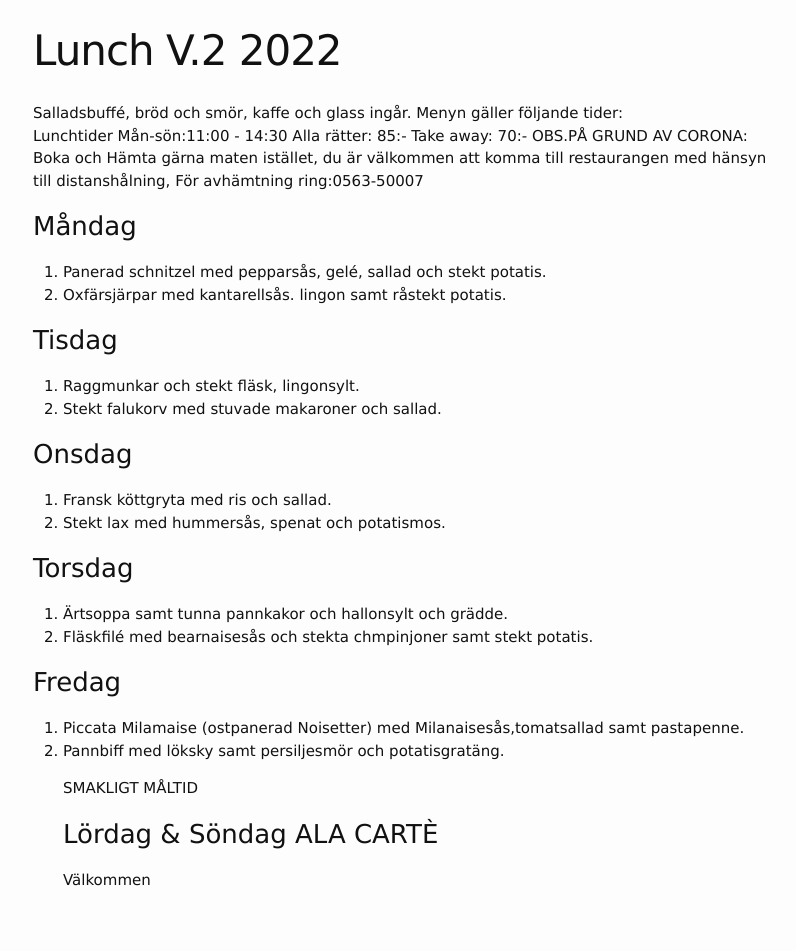
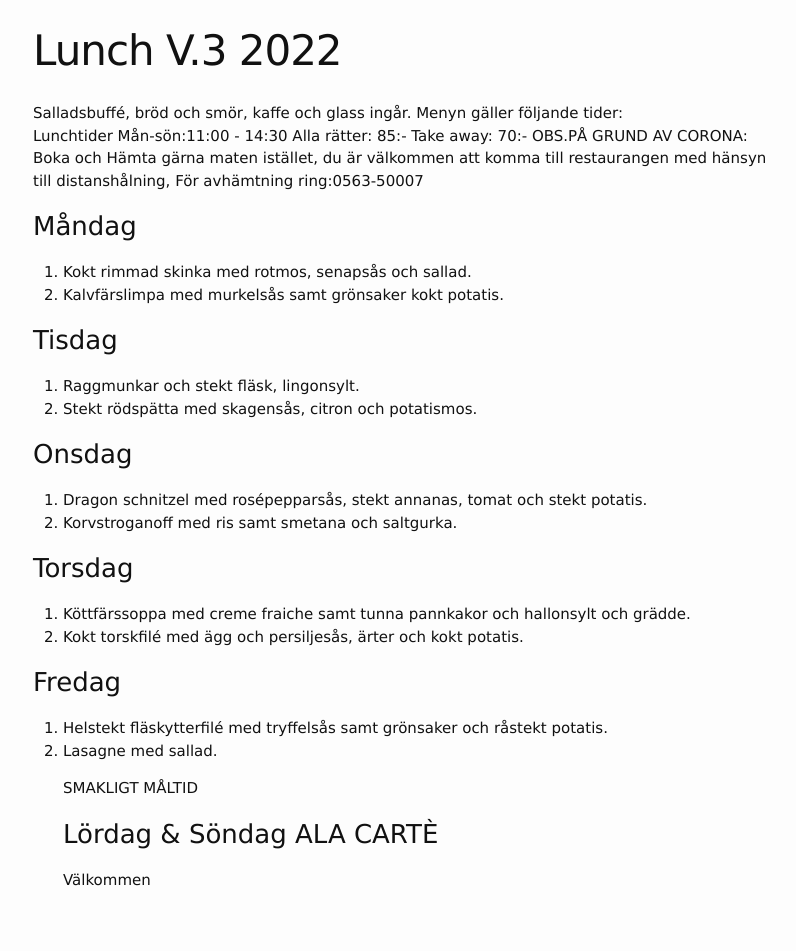
Before and after one commit to FarInn62/farinn62.github.io, a Jekyll site: the page built from lunch.md, in a window 1280 px wide. Shown: the whole page, without its empty margins (237-1033 px from the left). Built offline with Jekyll 4.4.1, drawn with Linux system fonts in a browser that asks for light colours.

Commit message:
Update lunch.md

```diff
--- a/lunch.md
+++ b/lunch.md
@@ -1,6 +1,6 @@
 ---
 layout: foodmenu
-title: Lunch V.2  2022
+title: Lunch V.3  2022
 permalink: /lunch/
 published: true
 ---
@@ -12,24 +12,24 @@ OBS.PÅ GRUND AV CORONA: Boka och Hämta gärna maten istället, du är välkomm
 
 
 ### Måndag
-1. Panerad schnitzel med pepparsås, gelé, sallad och stekt potatis.
-2. Oxfärsjärpar med kantarellsås. lingon samt råstekt potatis.
+1. Kokt rimmad skinka med rotmos, senapsås och sallad.
+2. Kalvfärslimpa med murkelsås samt grönsaker kokt potatis.
 
 ### Tisdag
 1. Raggmunkar och stekt fläsk, lingonsylt.
-2. Stekt falukorv med stuvade makaroner och sallad.
+2. Stekt rödspätta med skagensås, citron och potatismos.
 
 ### Onsdag
-1. Fransk köttgryta med ris och sallad.
-2. Stekt lax med hummersås, spenat och potatismos.
+1. Dragon schnitzel med rosépepparsås, stekt annanas, tomat och stekt potatis.
+2. Korvstroganoff med ris samt smetana och saltgurka.
 
 ### Torsdag
-1. Ärtsoppa samt tunna pannkakor och hallonsylt och grädde.
-2. Fläskfilé med bearnaisesås och stekta chmpinjoner samt stekt potatis.
+1. Köttfärssoppa med creme fraiche samt tunna pannkakor och hallonsylt och grädde.
+2. Kokt torskfilé med ägg och persiljesås, ärter och kokt potatis.
 
 ### Fredag
-1. Piccata Milamaise (ostpanerad Noisetter) med Milanaisesås,tomatsallad samt pastapenne.
-2. Pannbiff med löksky samt persiljesmör och potatisgratäng.
+1. Helstekt fläskytterfilé med tryffelsås samt grönsaker och råstekt potatis.
+2. Lasagne med sallad.
 
 
     SMAKLIGT MÅLTID
```
